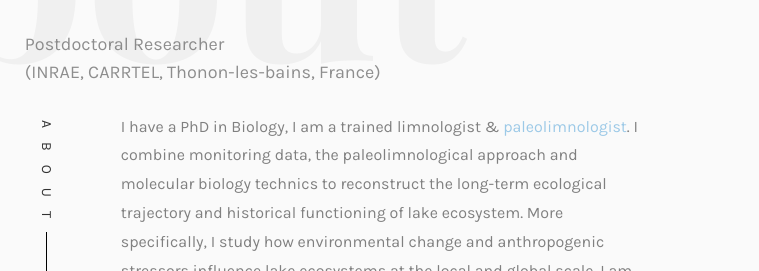
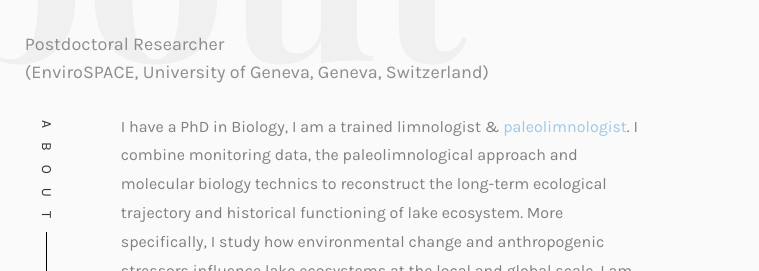
Before and after one commit to CeciliaBarouillet/ceciliabarouillet, a plain HTML site: page about.html in a window 1280 px wide. Shown: the part 180-451 px from the top of the page, 521-1280 px from the left. Drawn offline with nearby package versions, Linux system fonts and the light colour scheme; files whose address does not match are found by name; a web font is replaced by a local one.

Commit message:
Update about.html

```diff
--- a/about.html
+++ b/about.html
@@ -108,7 +108,7 @@
 					<div class="col-md-6 animate-box">
 						<div class="about-desc">
 							<h2><span>Cécilia Barouillet</span></h2>
-							<h3 class="heading"><span>Postdoctoral Researcher</span><br><span> (INRAE, CARRTEL, Thonon-les-bains, France)</span></h3>
+							<h3 class="heading"><span>Postdoctoral Researcher</span><br><span> (EnviroSPACE, University of Geneva, Geneva, Switzerland)</span></h3>
 							<div class="desc">
 								<div class="rotate">
 									<h2 class="heading">About</h2>
```
